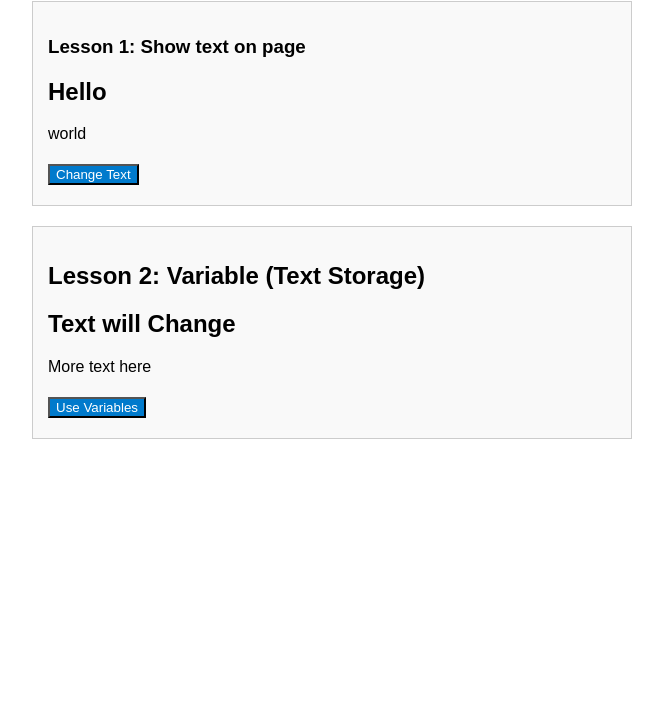
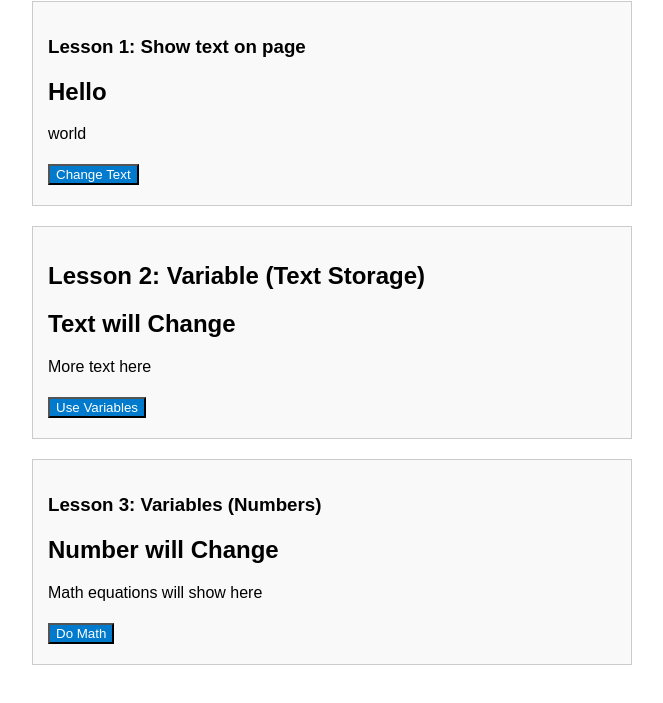
Before and after one commit to athenkosi-dev/week4-Javascript, a plain HTML site: page index.html in a window 1280 px wide. Shown: the part 119-822 px from the top of the page, without its empty margins (308-971 px from the left). Before the commit the page ends 800 px from the top, so only its background shows below. Drawn offline with Linux system fonts and the light colour scheme.

Commit message:
Lesson 3: Variables (Numbers)

```diff
--- a/index.html
+++ b/index.html
@@ -40,6 +40,25 @@
 
             }
         </script>
+    </div>
+    <!--Lesson3-->
+    <div class="lesson">
+        <h3>Lesson 3: Variables (Numbers)</h3>
+        <h2 id="heading3">Number will Change</h2>
+
+        <p id="math">Math equations will show here</p>
+        <button onclick="lesson3()">Do Math</button>
+
+        <script>
+            function lesson3(){
+                var num1 = 7;
+                var num2 = 10;
+                document.getElementById("math").innerHTML =num1 + " x " + num2 + " = " + (num1 * num2) ;
+            }
         </script>
+    </div>
+        </script>
+    </div>
+
 </body>
 </html>
```
